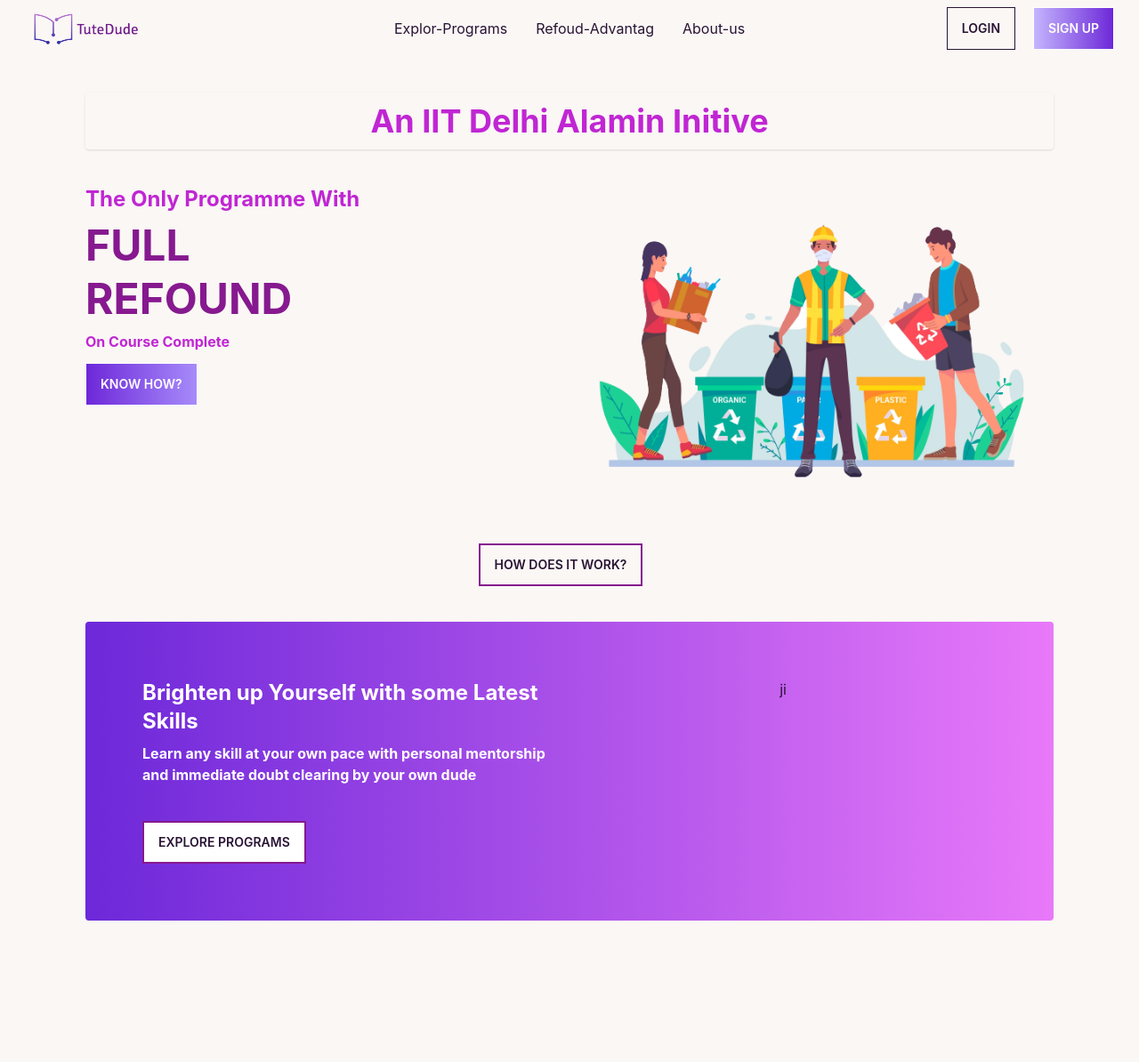
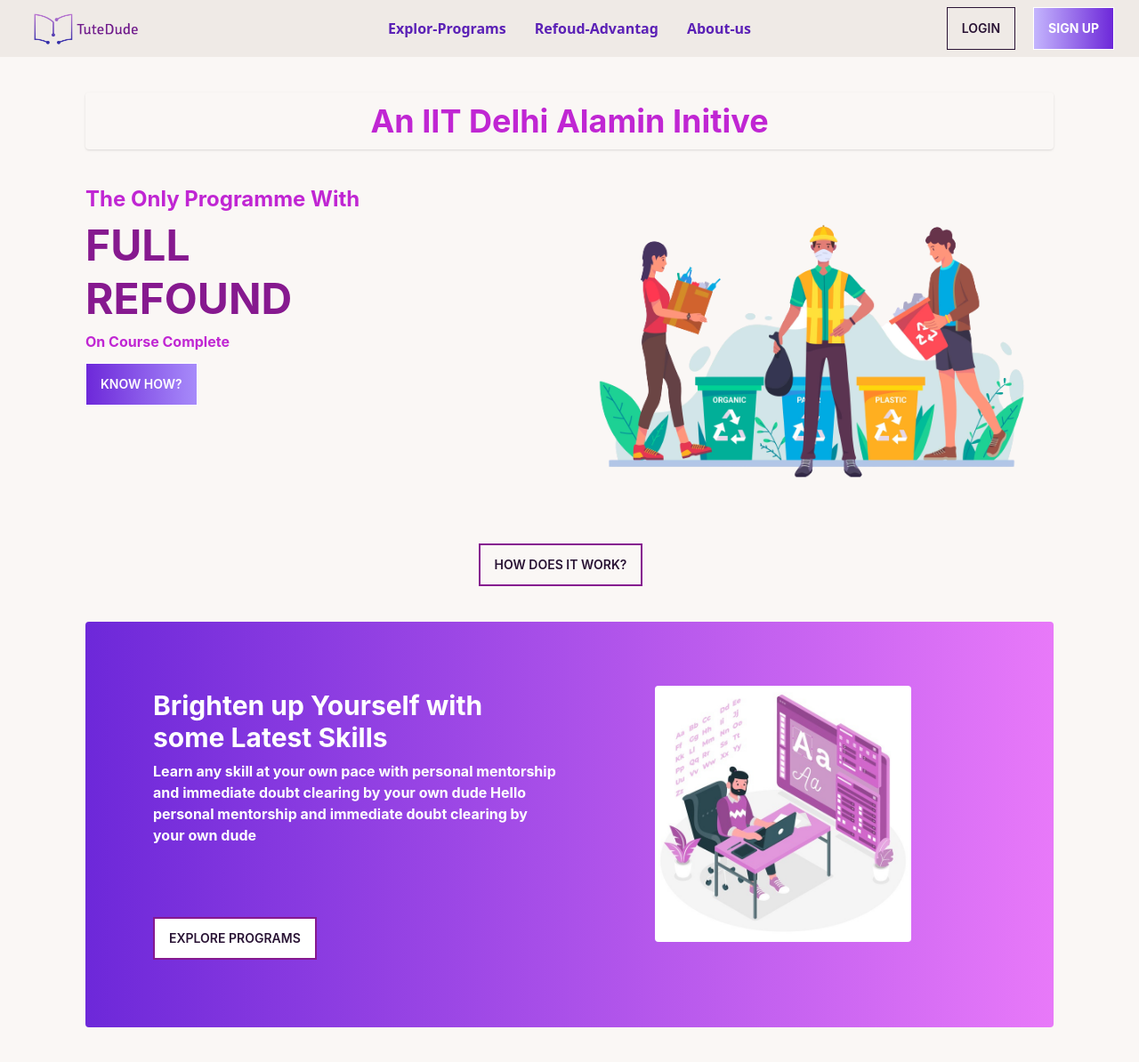
Before and after one commit to rashelmahomud/tuteDude-webSite, a React (Create React App) app: page / in a window 1280 px wide. Shown: the whole page at 89% size. Before the commit the page ends 1075 px from the top, so only its background shows below. Built offline with nearby package versions, Linux system fonts and the light colour scheme.

Commit message:
added new features

```diff
--- a/src/Components/Pages/ExploreProgram.js
+++ b/src/Components/Pages/ExploreProgram.js
@@ -1,20 +1,23 @@
 import React from 'react';
+import pcMen from '../../assect/photoshop1.jpg'
 
 const ExploreProgram = () => {
     return (
-        <div className='lg:px-24 px-5'>
-            <div className='my-10 bg-blue-500 grid grid-cols-2 bg-gradient-to-r from-violet-700 to-fuchsia-400 lg:p-16 rounded '>
+        <div className='lg:px-24 px-2'>
+            <div className='my-10 bg-blue-500 grid lg:grid-cols-2 grid-cols-1  bg-gradient-to-r from-violet-700 to-fuchsia-400 lg:p-16 rounded '>
 
-                <div className='text-left'>
-                    <h2 className='text-2xl text-white font-bold'>Brighten up Yourself with some Latest Skills</h2>
-                    <p className='text-white font-bold my-2'>Learn any skill at your own pace with personal mentorship and immediate doubt clearing by your own dude</p>
-                    <div className='mt-10'>
+                <div className='text-left p-3'>
+                    <h2 className='text-3xl text-white font-bold'>Brighten up Yourself with some Latest Skills</h2>
+                    <p className='text-white font-bold my-2'>Learn any skill at your own pace with personal mentorship and immediate doubt clearing by your own dude Hello personal mentorship and immediate doubt clearing by your own dude</p>
+                    <div className='mt-20'>
                         <button className="btn btn-outline bg-white rounded-none lg:mr-5 rounded border-2 border-fuchsia-800">Explore Programs</button>
 
                     </div>
 
                 </div>
-                <div>ji</div>
+                <div className='p-2'>
+                    <img className='w-72 rounded mx-auto' src={pcMen} alt='pc-men' />
+                </div>
             </div>
 
         </div>
--- a/src/Components/Shared/Navigation.js
+++ b/src/Components/Shared/Navigation.js
@@ -11,13 +11,13 @@ const Navigation = () => {
 
     </>
     return (
-        <div className="navbar bg-base-100">
+        <div className="navbar bg-base-200">
             <div className="navbar-start">
                 <div className="dropdown">
                     <label tabIndex={0} className="btn btn-ghost lg:hidden">
                         <svg xmlns="http://www.w3.org/2000/svg" className="h-5 w-5" fill="none" viewBox="0 0 24 24" stroke="currentColor"><path strokeLinecap="round" strokeLinejoin="round" strokeWidth="2" d="M4 6h16M4 12h8m-8 6h16" /></svg>
                     </label>
-                    <ul tabIndex={0} className="menu dropdown-content mt-3 p-2 w-52">
+                    <ul tabIndex={0} className="menu dropdown-content mt-3 p-2 w-52 font-sans text-violet-500">
                         {naivations}
                     </ul>
                 </div>
@@ -25,7 +25,7 @@ const Navigation = () => {
 
             </div>
             <div className="navbar-center hidden lg:flex">
-                <ul className="menu menu-horizontal p-0">
+                <ul className="menu menu-horizontal p-0 font-sans text-violet-800 font-bold">
 
                     {naivations}
                 </ul>
@@ -33,7 +33,7 @@ const Navigation = () => {
             <div className="navbar-end">
 
                 <button className="btn btn-outline rounded-none lg:mr-5">Login</button>
-                <button className="btn btn-outline rounded-none lg:mr-5 bg-violet-500 text-white bg-gradient-to-r from-violet-300 to-violet-700">Sign Up</button>
+                <button className="btn btn-outline rounded-none lg:mr-5 bg-violet-800 font-bold text-white bg-gradient-to-r from-violet-300 to-violet-700">Sign Up</button>
             </div>
         </div>
     );
```
